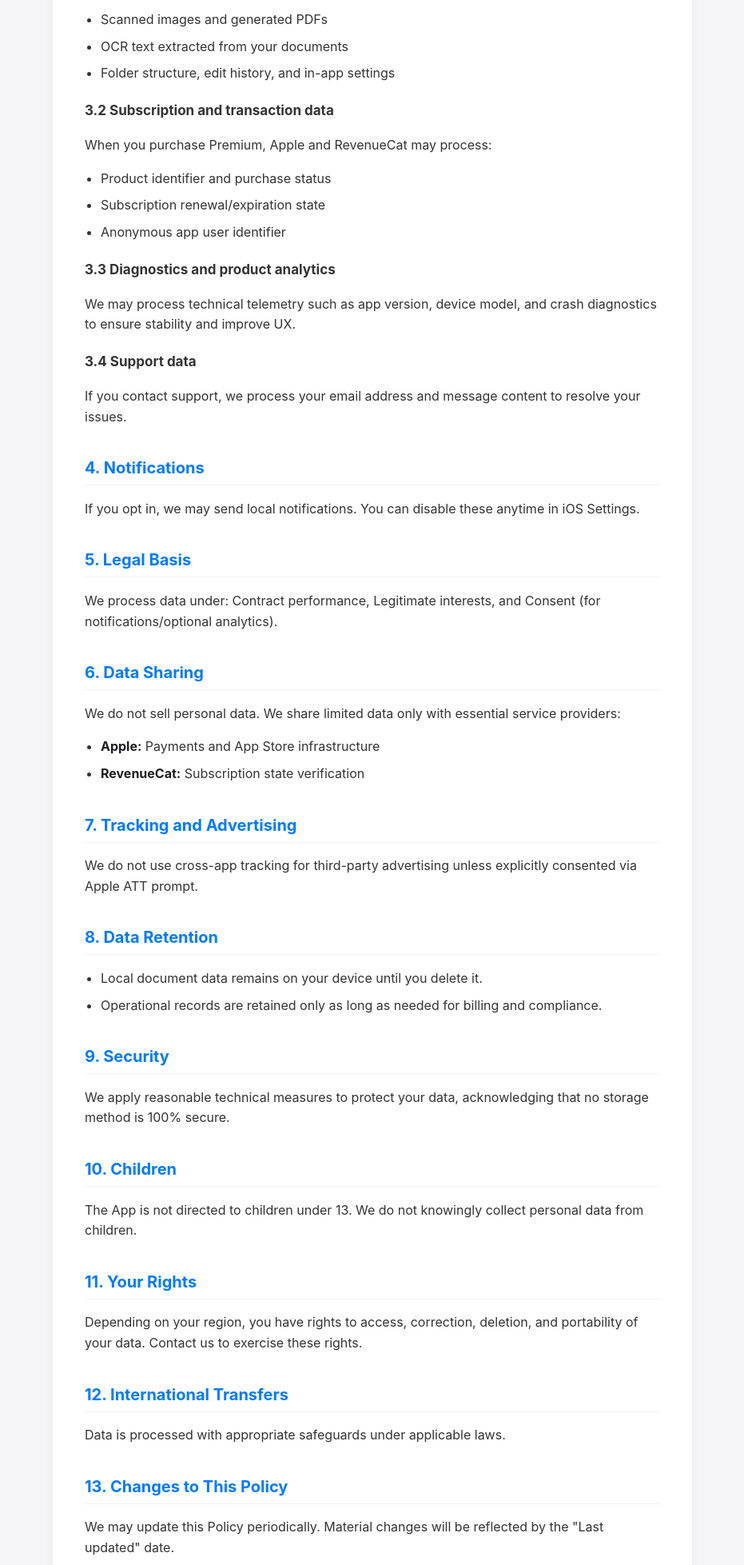
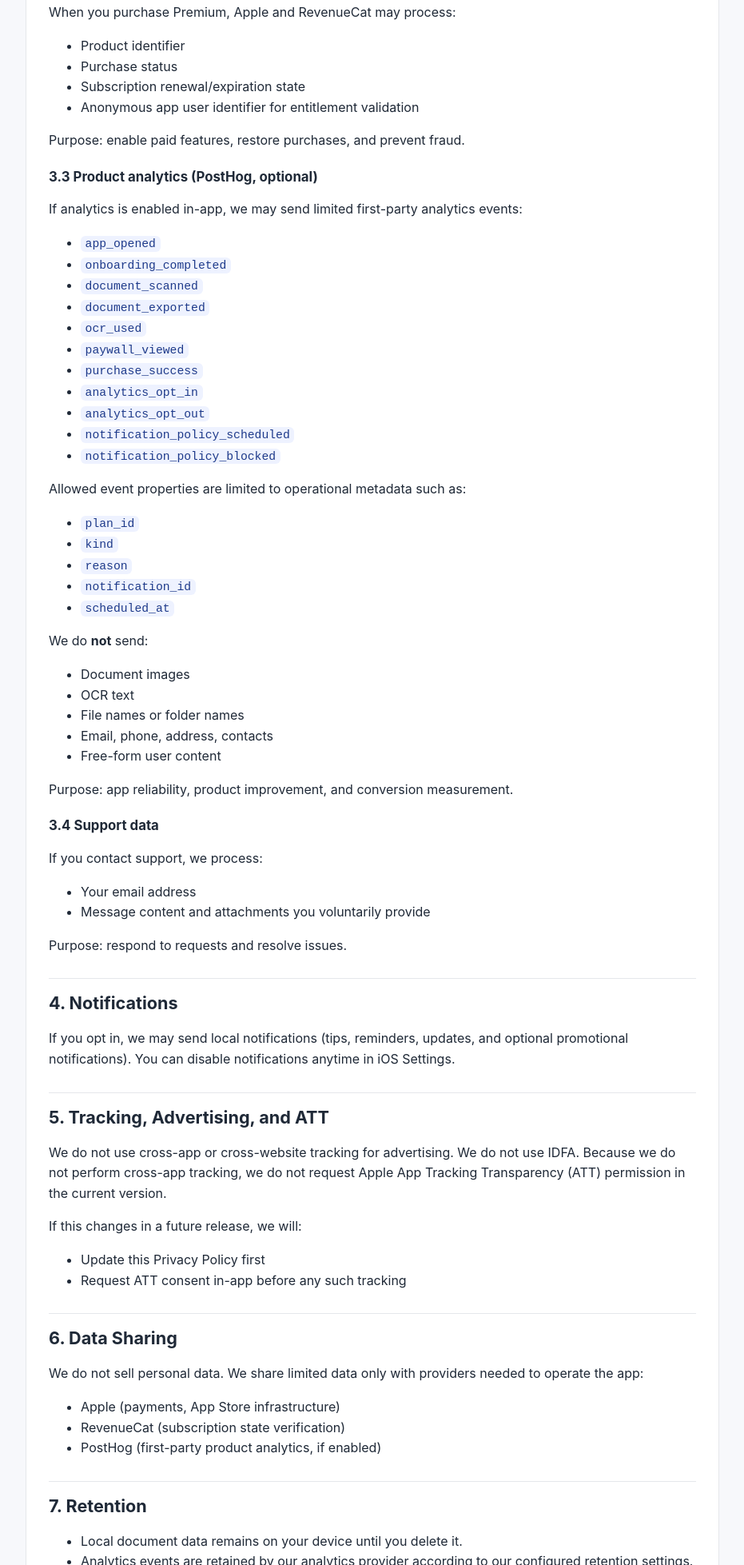
Before and after one commit to AndrewDzhy/Privacy-and-Policy-PDF-Scanner, a plain HTML site: page index.html in a window 1280 px wide. Shown: the part 843-2800 px from the top of the page at 80% size, without its empty margins (174-1105 px from the left). Drawn offline with Linux system fonts and the light colour scheme.

Commit message:
Update index.html

```diff
--- a/index.html
+++ b/index.html
@@ -1,55 +1,78 @@
-<!DOCTYPE html>
+<!doctype html>
 <html lang="en">
 <head>
-    <meta charset="UTF-8">
-    <meta name="viewport" content="width=device-width, initial-scale=1.0">
-    <title>Privacy Policy - PDF Scanner</title>
+  <meta charset="utf-8" />
+  <meta name="viewport" content="width=device-width,initial-scale=1" />
+  <title>Privacy Policy - Scan Spark: PDF Reader, Sign</title>
   <style>
+    :root {
+      --bg: #f7f8fb;
+      --card: #ffffff;
+      --text: #1f2937;
+      --muted: #6b7280;
+      --border: #e5e7eb;
+      --accent: #2563eb;
+    }
+    * { box-sizing: border-box; }
     body {
+      margin: 0;
       font-family: -apple-system, BlinkMacSystemFont, "Segoe UI", Roboto, Helvetica, Arial, sans-serif;
+      background: var(--bg);
+      color: var(--text);
       line-height: 1.6;
-            color: #333;
-            max-width: 800px;
-            margin: 0 auto;
-            padding: 40px 20px;
-            background-color: #f5f5f7;
     }
-        .container {
-            background-color: #ffffff;
-            padding: 40px;
-            border-radius: 18px;
-            box-shadow: 0 4px 12px rgba(0,0,0,0.05);
+    .wrap {
+      max-width: 900px;
+      margin: 40px auto;
+      padding: 0 16px;
     }
-        h1 { border-bottom: 2px solid #eee; padding-bottom: 15px; color: #1d1d1f; font-size: 28px; }
-        h2 { margin-top: 35px; color: #007AFF; font-size: 20px; border-bottom: 1px solid #f2f2f2; padding-bottom: 5px; }
-        h3 { margin-top: 20px; color: #333; font-size: 17px; }
-        ul { padding-left: 20px; }
-        li { margin-bottom: 8px; }
-        .date { color: #86868b; font-style: italic; margin-bottom: 30px; }
-        .contact-box { background: #fbfbfd; padding: 25px; border-radius: 12px; margin-top: 40px; border: 1px solid #d2d2d7; }
-        .highlight-blue { color: #007AFF; font-weight: 600; }
-        strong { color: #1d1d1f; }
+    .card {
+      background: var(--card);
+      border: 1px solid var(--border);
+      border-radius: 14px;
+      padding: 28px;
+    }
+    h1, h2, h3 { line-height: 1.3; margin-top: 1.3em; }
+    h1 { margin-top: 0; font-size: 2rem; }
+    h2 { font-size: 1.35rem; border-top: 1px solid var(--border); padding-top: 1rem; }
+    h3 { font-size: 1.05rem; }
+    p, li { font-size: 1rem; }
+    .meta { color: var(--muted); margin-top: -6px; }
+    code {
+      background: #eef2ff;
+      color: #1e3a8a;
+      padding: 0.12rem 0.35rem;
+      border-radius: 6px;
+      font-size: 0.92em;
+    }
+    a { color: var(--accent); text-decoration: none; }
+    a:hover { text-decoration: underline; }
   </style>
 </head>
 <body>
+  <main class="wrap">
+    <article class="card">
+      <h1>Privacy Policy</h1>
+      <p class="meta">Last updated: 02 March 2026</p>
 
-<div class="container">
-    <h1>Privacy Policy</h1>
-    <p class="date">Last updated: February 23, 2026</p>
-
-    <p><strong>[ВАШЕ ІМ'Я/КОМПАНІЯ]</strong> ("Company", "we", "our", "us") provides the <strong>PDF Scanner</strong> mobile application (the "App"). This Privacy Policy explains what data we process, why we process it, and your choices.</p>
+      <p>
+        Andrii Dzhuryn provides the Scan Spark: PDF Reader, Sign mobile application (the "App").
+        This Privacy Policy explains what data we process, why we process it, and your choices.
+      </p>
 
       <h2>1. Scope</h2>
       <p>This Policy applies to:</p>
       <ul>
-        <li>The iOS application <strong>PDF Scanner</strong></li>
-        <li>Support communication channels (email)</li>
+        <li>The iOS application Scan Spark: PDF Reader, Sign</li>
+        <li>Support communication channels (email, website form)</li>
         <li>Subscription and billing flows processed through Apple App Store / RevenueCat</li>
       </ul>
 
       <h2>2. Core Principle</h2>
-    <p class="highlight-blue">Your scanned documents and extracted OCR text are processed on-device.</p>
-    <p>We do not upload document contents to our servers. All document handling is private and stays local to your iPhone unless you explicitly choose to export it.</p>
+      <p>
+        Document scanning and OCR are performed on-device.
+        We do not send document content (images, OCR text, file names, page content) to analytics systems.
+      </p>
 
       <h2>3. Data We Process</h2>
 
@@ -63,61 +86,134 @@
       <h3>3.2 Subscription and transaction data</h3>
       <p>When you purchase Premium, Apple and RevenueCat may process:</p>
       <ul>
-        <li>Product identifier and purchase status</li>
+        <li>Product identifier</li>
+        <li>Purchase status</li>
         <li>Subscription renewal/expiration state</li>
-        <li>Anonymous app user identifier</li>
+        <li>Anonymous app user identifier for entitlement validation</li>
+      </ul>
+      <p>Purpose: enable paid features, restore purchases, and prevent fraud.</p>
+
+      <h3>3.3 Product analytics (PostHog, optional)</h3>
+      <p>If analytics is enabled in-app, we may send limited first-party analytics events:</p>
+      <ul>
+        <li><code>app_opened</code></li>
+        <li><code>onboarding_completed</code></li>
+        <li><code>document_scanned</code></li>
+        <li><code>document_exported</code></li>
+        <li><code>ocr_used</code></li>
+        <li><code>paywall_viewed</code></li>
+        <li><code>purchase_success</code></li>
+        <li><code>analytics_opt_in</code></li>
+        <li><code>analytics_opt_out</code></li>
+        <li><code>notification_policy_scheduled</code></li>
+        <li><code>notification_policy_blocked</code></li>
+      </ul>
+      <p>Allowed event properties are limited to operational metadata such as:</p>
+      <ul>
+        <li><code>plan_id</code></li>
+        <li><code>kind</code></li>
+        <li><code>reason</code></li>
+        <li><code>notification_id</code></li>
+        <li><code>scheduled_at</code></li>
+      </ul>
+      <p>We do <strong>not</strong> send:</p>
+      <ul>
+        <li>Document images</li>
+        <li>OCR text</li>
+        <li>File names or folder names</li>
+        <li>Email, phone, address, contacts</li>
+        <li>Free-form user content</li>
+      </ul>
+      <p>Purpose: app reliability, product improvement, and conversion measurement.</p>
+
+      <h3>3.4 Support data</h3>
+      <p>If you contact support, we process:</p>
+      <ul>
+        <li>Your email address</li>
+        <li>Message content and attachments you voluntarily provide</li>
+      </ul>
+      <p>Purpose: respond to requests and resolve issues.</p>
+
+      <h2>4. Notifications</h2>
+      <p>
+        If you opt in, we may send local notifications (tips, reminders, updates, and optional promotional notifications).
+        You can disable notifications anytime in iOS Settings.
+      </p>
+
+      <h2>5. Tracking, Advertising, and ATT</h2>
+      <p>
+        We do not use cross-app or cross-website tracking for advertising.
+        We do not use IDFA.
+        Because we do not perform cross-app tracking, we do not request Apple App Tracking Transparency (ATT) permission in the current version.
+      </p>
+      <p>If this changes in a future release, we will:</p>
+      <ul>
+        <li>Update this Privacy Policy first</li>
+        <li>Request ATT consent in-app before any such tracking</li>
       </ul>
 
-    <h3>3.3 Diagnostics and product analytics</h3>
-    <p>We may process technical telemetry such as app version, device model, and crash diagnostics to ensure stability and improve UX.</p>
-
-    <h3>3.4 Support data</h3>
-    <p>If you contact support, we process your email address and message content to resolve your issues.</p>
-
-    <h2>4. Notifications</h2>
-    <p>If you opt in, we may send local notifications. You can disable these anytime in iOS Settings.</p>
-
-    <h2>5. Legal Basis</h2>
-    <p>We process data under: Contract performance, Legitimate interests, and Consent (for notifications/optional analytics).</p>
-
       <h2>6. Data Sharing</h2>
-    <p>We do not sell personal data. We share limited data only with essential service providers:</p>
+      <p>We do not sell personal data. We share limited data only with providers needed to operate the app:</p>
       <ul>
-        <li><strong>Apple:</strong> Payments and App Store infrastructure</li>
-        <li><strong>RevenueCat:</strong> Subscription state verification</li>
+        <li>Apple (payments, App Store infrastructure)</li>
+        <li>RevenueCat (subscription state verification)</li>
+        <li>PostHog (first-party product analytics, if enabled)</li>
       </ul>
 
-    <h2>7. Tracking and Advertising</h2>
-    <p>We do not use cross-app tracking for third-party advertising unless explicitly consented via Apple ATT prompt.</p>
-
-    <h2>8. Data Retention</h2>
+      <h2>7. Retention</h2>
       <ul>
         <li>Local document data remains on your device until you delete it.</li>
-        <li>Operational records are retained only as long as needed for billing and compliance.</li>
+        <li>Analytics events are retained by our analytics provider according to our configured retention settings.</li>
+        <li>Subscription and support records are retained only as long as needed for billing, compliance, fraud prevention, and dispute handling.</li>
+      </ul>
+
+      <h2>8. Legal Basis (EEA/UK users)</h2>
+      <p>Depending on your region, we process data under:</p>
+      <ul>
+        <li>Contract performance (app functionality, subscription access)</li>
+        <li>Legitimate interests (security, reliability, fraud prevention)</li>
+        <li>Consent (notifications, optional analytics where required)</li>
+        <li>Legal obligation (tax/accounting where applicable)</li>
       </ul>
 
       <h2>9. Security</h2>
-    <p>We apply reasonable technical measures to protect your data, acknowledging that no storage method is 100% secure.</p>
+      <p>
+        We apply reasonable technical and organizational measures to protect data.
+        No method of transmission or storage is 100% secure.
+      </p>
 
       <h2>10. Children</h2>
-    <p>The App is not directed to children under 13. We do not knowingly collect personal data from children.</p>
+      <p>
+        The App is not directed to children under 13 (or equivalent minimum age in your jurisdiction).
+        We do not knowingly collect personal data from children.
+      </p>
 
       <h2>11. Your Rights</h2>
-    <p>Depending on your region, you have rights to access, correction, deletion, and portability of your data. Contact us to exercise these rights.</p>
+      <p>Depending on your jurisdiction, you may have rights to:</p>
+      <ul>
+        <li>Access</li>
+        <li>Correction</li>
+        <li>Deletion</li>
+        <li>Restriction / objection</li>
+        <li>Data portability</li>
+      </ul>
+      <p>To exercise rights, contact us at <a href="mailto:scanspark.support@icloud.com">scanspark.support@icloud.com</a>.</p>
 
       <h2>12. International Transfers</h2>
-    <p>Data is processed with appropriate safeguards under applicable laws.</p>
+      <p>If data is processed outside your country, we use appropriate safeguards under applicable law.</p>
 
       <h2>13. Changes to This Policy</h2>
-    <p>We may update this Policy periodically. Material changes will be reflected by the "Last updated" date.</p>
+      <p>
+        We may update this Policy periodically.
+        Material changes will be reflected by updating the "Last updated" date and, where required, providing additional notice.
+      </p>
 
-    <div class="contact-box">
       <h2>14. Contact</h2>
-        <p><strong>[ВАШЕ ІМ'Я/КОМПАНІЯ]</strong><br>
-        Email: <strong>[ВАША ПОШТА]</strong><br>
-        Address: Ukraine</p>
-    </div>
-</div>
-
+      <p>
+        Scan Spark: PDF Reader, Sign<br />
+        Email: <a href="mailto:scanspark.support@icloud.com">scanspark.support@icloud.com</a>
+      </p>
+    </article>
+  </main>
 </body>
 </html>
```
Lines whose indentation alone changed are shown as unchanged.
